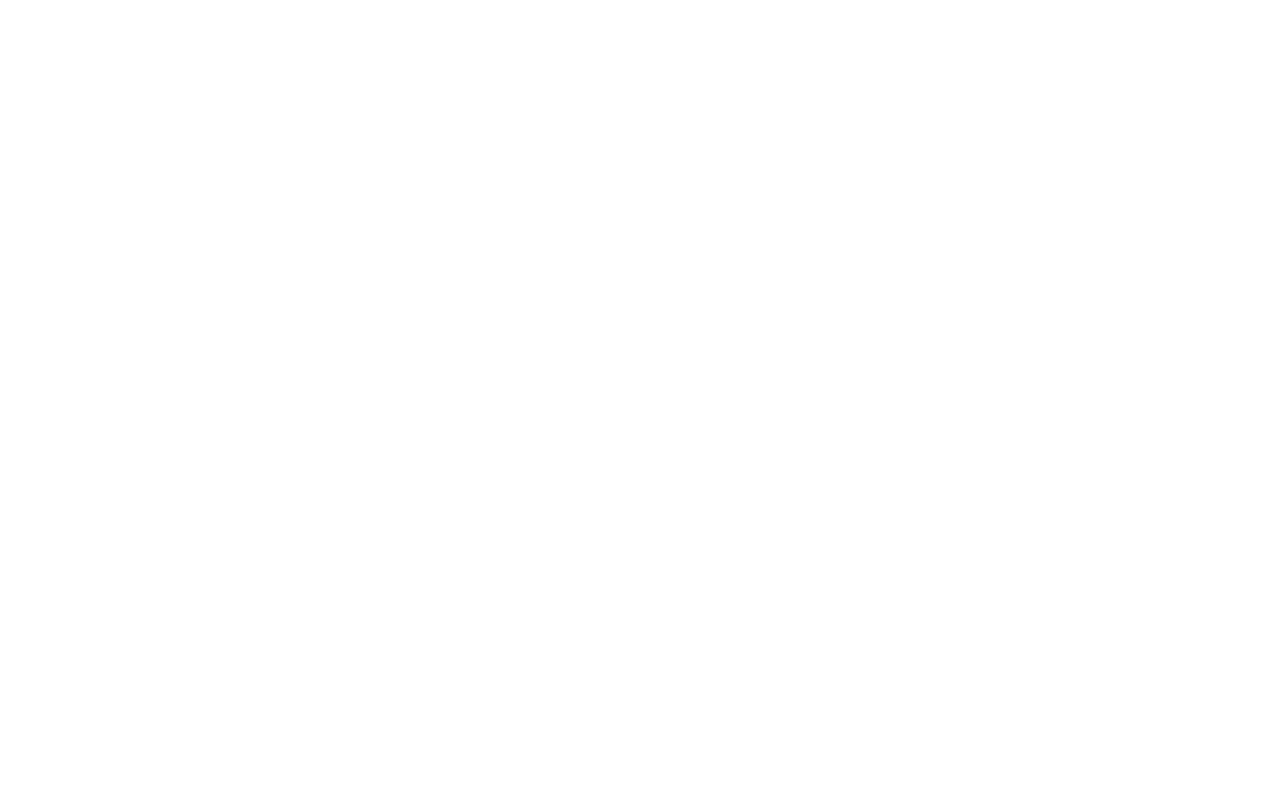
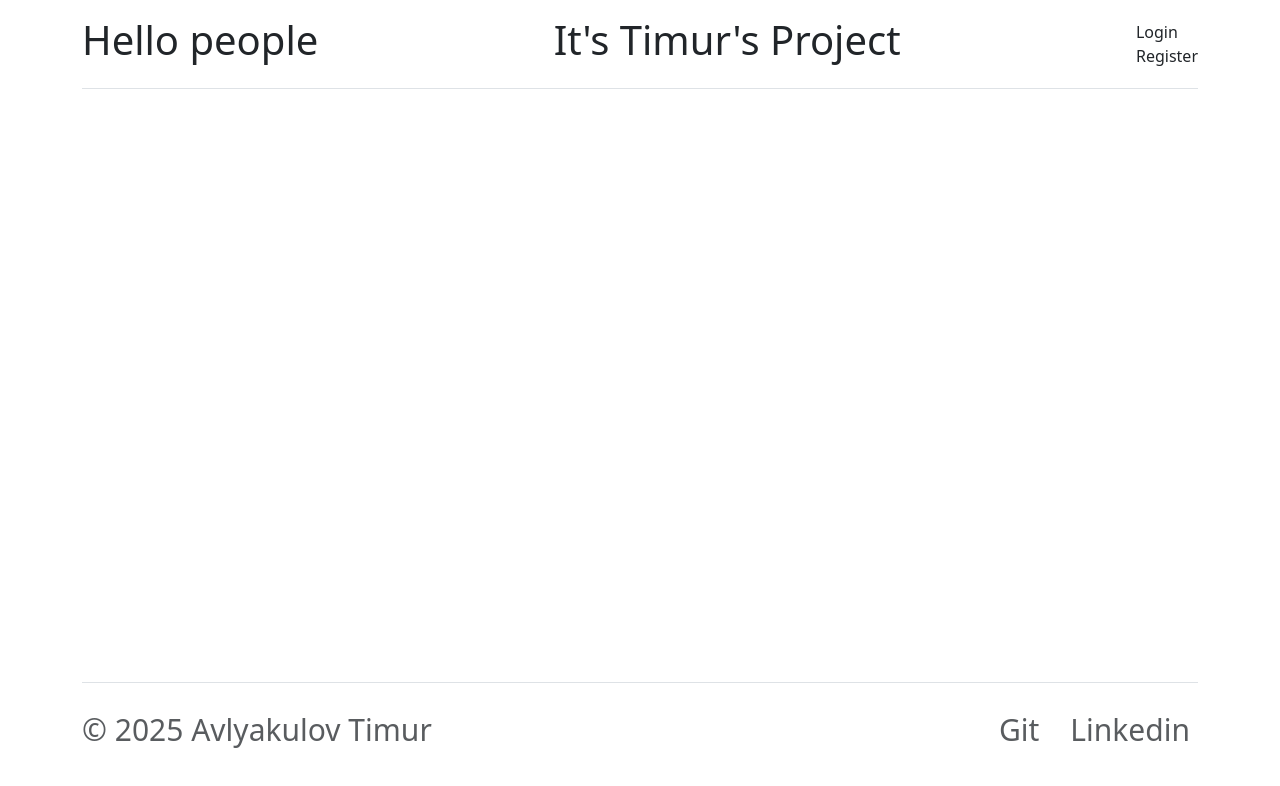
Before and after one commit to timmawv/task-tracker, an Angular app in the folder task-tracker-ui/: page / in a window 1280 px wide. Shown: the top 786 px of the page. Built offline with nearby package versions, Linux system fonts and the light colour scheme.

Commit message:
add header and footer

```diff
--- a/task-tracker-ui/src/app/app.component.css
+++ b/task-tracker-ui/src/app/app.component.css
@@ -0,0 +1,18 @@
+html, body {
+  margin: 0;
+  padding: 0;
+}
+
+* {
+  box-sizing: border-box;
+}
+
+.app {
+  min-height: 100vh;
+  display: flex;
+  flex-direction: column;
+}
+
+main {
+  flex-grow: 1;
+}
--- a/task-tracker-ui/src/app/app.component.html
+++ b/task-tracker-ui/src/app/app.component.html
@@ -0,0 +1,9 @@
+<div class="app">
+  <app-header></app-header>
+
+  <main class="main container">
+
+  </main>
+
+  <app-footer></app-footer>
+</div>
--- /dev/null
+++ b/task-tracker-ui/src/app/blocks/footer/footer.component.css
@@ -0,0 +1,3 @@
+.container.footer {
+  font-size: 30px;
+}
--- /dev/null
+++ b/task-tracker-ui/src/app/blocks/footer/footer.component.html
@@ -0,0 +1,14 @@
+<div class="container footer">
+  <div class="d-flex flex-wrap justify-content-between align-items-center py-3 my-4 border-top">
+    <p class="col-md-4 mb-0 text-body-secondary">© 2025 Avlyakulov Timur</p>
+
+    <ul class="nav col-md-4 justify-content-end">
+      <li style="margin-right: 15px" class="nav-item"><a href="https://github.com/timmawv"
+                                                         class="nav-link px-2 text-body-secondary">Git</a>
+      </li>
+      <li class="nav-item"><a href="https://www.linkedin.com/in/timmawv/"
+                              class="nav-link px-2 text-body-secondary">Linkedin</a></li>
+    </ul>
+
+  </div>
+</div>
--- /dev/null
+++ b/task-tracker-ui/src/app/blocks/header/header.component.html
@@ -0,0 +1,29 @@
+<div class="container header">
+  <div
+    class="d-flex flex-wrap align-items-center justify-content-center justify-content-md-between py-3 mb-4 border-bottom">
+    <h1>Hello people</h1>
+    <h1>It's Timur's Project</h1>
+
+    <div *ngIf="!isLogged">
+      <div>
+        <a routerLink="">Login</a>
+      </div>
+      <div>
+        <a routerLink="second">Register</a>
+      </div>
+    </div>
+
+    <div *ngIf="isLogged">
+      <div>
+        <a href="#" (click)="$event.preventDefault(); logout()">Logout</a>
+      </div>
+      <div>
+        <a href="#" (click)="$event.preventDefault(); goToContact()">Contact Us</a>
+      </div>
+      <div>
+        <a routerLink="/products">Products</a>
+      </div>
+    </div>
+
+  </div>
+</div>
--- /dev/null
+++ b/task-tracker-ui/src/app/blocks/header/header.component.ts
@@ -0,0 +1,32 @@
+import { Component } from '@angular/core';
+import {Router} from '@angular/router';
+
+@Component({
+  selector: 'app-header',
+  standalone: false,
+  templateUrl: './header.component.html',
+  styleUrl: './header.component.css'
+})
+export class HeaderComponent {
+
+  isLogged = false;
+
+  constructor(private router: Router/*, private authService: AuthService*/) { }
+
+  // ngOnInit() {
+  //   this.authService.userStatus$.subscribe((status) => {
+  //     this.isLogged = status;
+  //   });
+  // }
+
+  goToContact() {
+    this.router.navigate(['contact']);
+  }
+
+  logout() {
+    // this.authService.logout();
+    localStorage.removeItem('auth_token');
+    this.router.navigate(['']);
+  }
+
+}
--- a/task-tracker-ui/src/index.html
+++ b/task-tracker-ui/src/index.html
@@ -6,6 +6,7 @@
   <base href="/">
   <meta name="viewport" content="width=device-width, initial-scale=1">
   <link rel="icon" type="image/x-icon" href="favicon.ico">
+  <link href="https://cdn.jsdelivr.net/npm/bootstrap@5.3.3/dist/css/bootstrap.min.css" rel="stylesheet" integrity="sha384-QWTKZyjpPEjISv5WaRU9OFeRpok6YctnYmDr5pNlyT2bRjXh0JMhjY6hW+ALEwIH" crossorigin="anonymous">
 </head>
 <body>
   <app-root></app-root>
```
Also changed, not shown: task-tracker-ui/src/app/app.module.ts (+6 -2 lines), task-tracker-ui/src/app/blocks/blocks.module.ts (added, +15 -0 lines), task-tracker-ui/src/app/blocks/footer/footer.component.ts (added, +11 -0 lines), task-tracker-ui/src/app/blocks/header/header.component.css (added), 2 other files (tests, documents, lock files or other folders).
